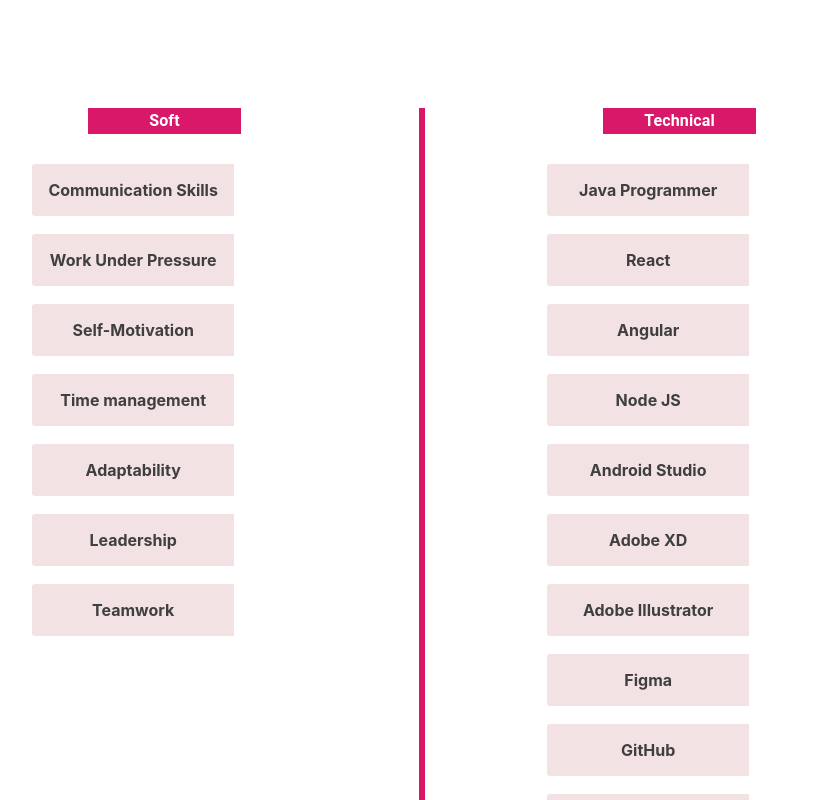
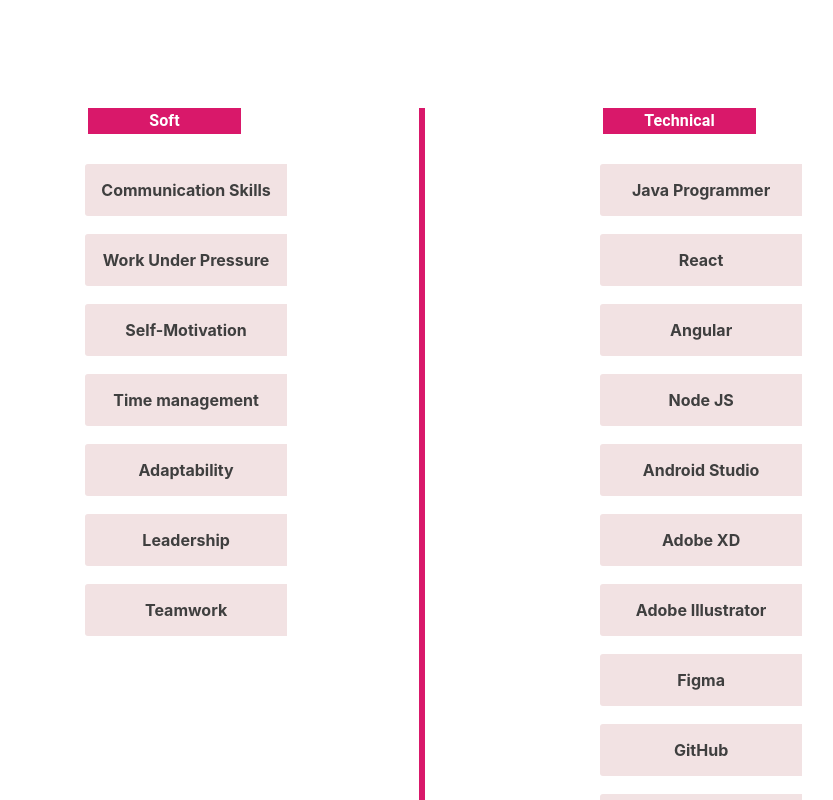
Before and after one commit to shahadAlsayed/portfolio, a React (Create React App) app: page / in a window 1280 px wide. Shown: the part 2460-3260 px from the top of the page, without its empty margins (218-1051 px from the left). Built offline with nearby package versions, Linux system fonts and the light colour scheme.

Commit message:
edit skillbar width

```diff
--- a/src/Style/tagSkills.css
+++ b/src/Style/tagSkills.css
@@ -1,5 +1,5 @@
   .container-skillbar {
-    width: 100%;
+    min-width: 60%;
     padding-top: 30px;
     padding-bottom: 30px;
     padding-right: 2%;
```
